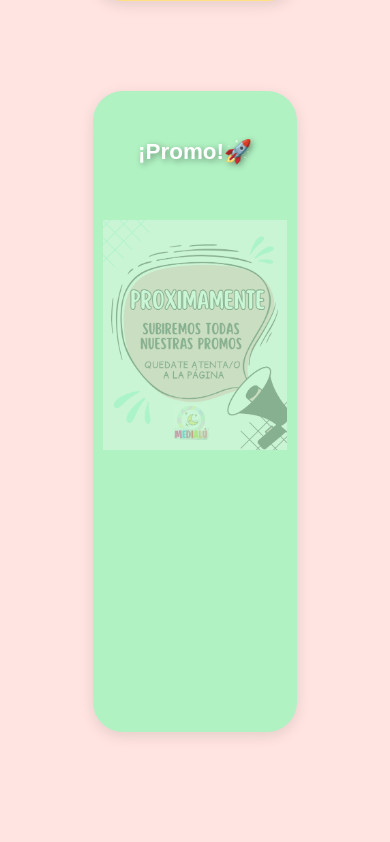
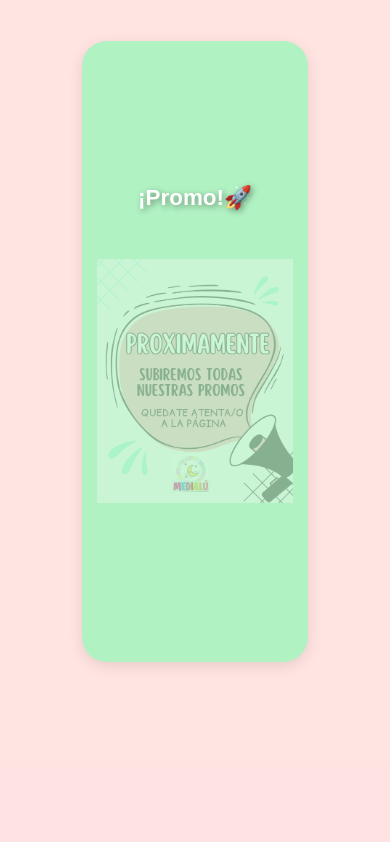
Before and after one commit to crisosatup-maker/miapp-flask, a Flask app: page / in a window 390 px wide. Shown: the part 1121-1963 px from the top of the page. After the commit the page ends 1788 px from the top, so only its background shows below. Run offline with Flask 3, Linux system fonts and the light colour scheme.

Commit message:
Actualización del sitio: descripción breve de los cambios

```diff
--- a/static/style.css
+++ b/static/style.css
@@ -456,12 +456,17 @@ h6 {
 @media (max-width: 768px) {
   .franja-nuevos,
   .franja-promo {
-    border-radius: 30px;
-    width: 80%;               /* 🔹 más ancha (antes probablemente 70%) */
-    max-width: 900px;        /* 🔹 no se pasa de este tamaño */
-    margin: 30px auto;
-    padding: 25px 10px;       /* 🔹 reduce la altura total */
+    border-radius: 25px;
+    width: 85%;               /* 🔹 más ancha (antes probablemente 70%) */
+    max-width: 700%;        /* 🔹 no se pasa de este tamaño */
+    aspect-ratio: 1 / 1;
+    margin: 20px auto;
+    padding: 15px ;       /* 🔹 reduce la altura total */
     text-align: center;
+    display: flex;
+    flex-direction: column;
+    justify-content: center;  /* 🔹 centra verticalmente el contenido */
+    align-items: center;
     box-shadow: 0 4px 15px rgba(0,0,0,0.1);
   }
 
@@ -479,7 +484,7 @@ h6 {
 
   .franja-nuevos img,
   .franja-promo img {
-    width: 95%;               /* 🔹 agranda un poco la imagen */
+    width: 150%;               /* 🔹 agranda un poco la imagen */
     max-width: 5200px;         /* 🔹 tamaño máximo controlado */
     height: auto;             /* 🔹 mantiene proporción */
     border-radius: 18px;      /* 🔹 bordes suaves */
```
